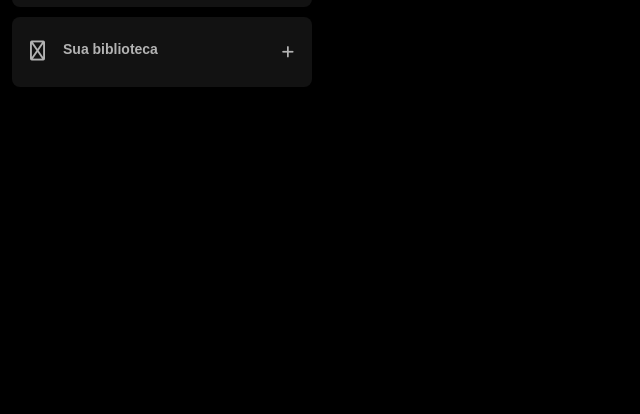
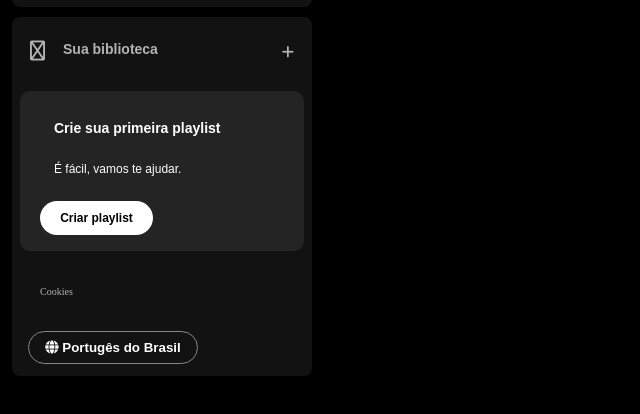
Before and after one commit to sarafirme/clone_spotify, a plain HTML site: page index.html in a window 1280 px wide. Shown: the part 166-580 px from the top of the page, without its empty margins (0-640 px from the left). Drawn offline with Linux system fonts and the light colour scheme.

Commit message:
Finalizando sidebar

```diff
--- a/index.html
+++ b/index.html
@@ -38,10 +38,28 @@
         <div class="library">
             <div class="library_content">
                 <button class="library_button">
-                    <span class=" fa fas fa-book"></span>
+                    <span class="fa-solid fa-book"></span>
                     <span>Sua biblioteca</span>
                 </button>
                 <span class="fa fa-plus"></span>
+            </div>
+            <section class="section-playlist">
+                <div class="section-playlist_content">
+                    <span class="text title">Crie sua primeira playlist</span>
+                    <span class="text subtitle">É fácil, vamos te ajudar.</span>
+                    <button class="section-playlist_button">
+                        <span>Criar playlist</span>
+                    </button>
+                </div>
+            </section>
+            <div class="cookies">
+                <a href="">Cookies</a>
+            </div>
+            <div class="languages">
+                <button class="languages_button">
+                    <span class="fa fa-globe"></span>
+                    <span>Portugês do Brasil</span>
+                </button>
             </div>
         </div>
     </div>
--- a/styles.css
+++ b/styles.css
@@ -79,7 +79,7 @@ h1{
     padding: 20px 10px;
 }
 
-.library .library_button .fa{
+.library .library_button .fa-solid{
     font-size: 20px;
     font-weight: 300;
     color: #b3b3b3;
@@ -90,3 +90,76 @@ h1{
 .library .library_content .fa-plus{
     margin: 24px 10px;
 }
+
+.section-playlist{
+    display: flex;
+    align-items: flex-start;
+    justify-content: space-between;
+    gap: 20px;
+    background-color: #242424;
+    color: #b3b3b3;
+    font-weight: 600;
+    font-size: 14px;
+    margin: 8px 0;
+    padding: 16px 20px;
+    border-radius: 10px;
+}
+
+.section-playlist .section-playlist_content{
+    display: flex;
+    flex-direction: column;
+}
+
+.section-playlist_content .text{
+    font-family: "DM sans", sans-serif;
+    padding: 14px;
+    color: #fff;
+}
+.section-playlist_content .title{
+    font-weight: 700;
+}
+.section-playlist_content .subtitle{
+    font-weight: 500;
+    font-size: 12px;
+}
+.section-playlist_content .section-playlist_button{
+    display: flex;
+    justify-content: center;
+    background-color: #FFF;
+    color: #000;
+    border-radius: 20px;
+    font-size: 12px;
+    font-weight: 700;
+    font-family: "DM sans", sans-serif;
+    text-decoration: none;
+    text-transform: none;
+    padding: 10px;
+    border: 0px;
+    width: 113px;
+    margin-top: 12px;
+}
+
+.sidebar .cookies{
+    margin: 25px 20px;
+}
+.sidebar .cookies a{
+    color: #b3b3b3;
+    font-weight: 500;
+    font-size: 10px;
+    text-decoration: none;
+}
+.sidebar .cookies a:hover{
+    text-decoration: underline;
+}
+
+.languages .languages_button{
+    background-color: transparent;
+    border: 1px solid #878787;
+    color: #FFF;
+    font-weight: bold;
+    cursor: pointer;
+    width: 170px;
+    margin: 8px;
+    padding: 8px;
+    border-radius: 20px;
+}
```
